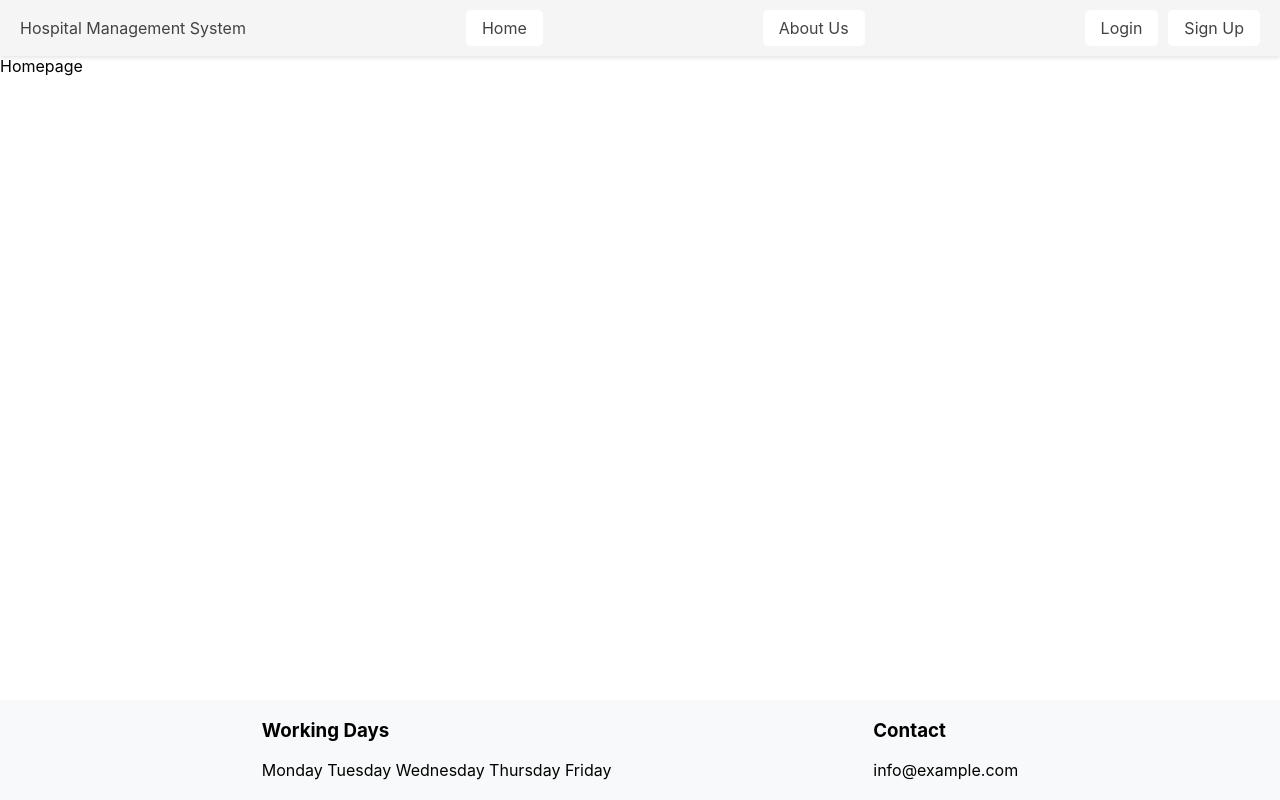
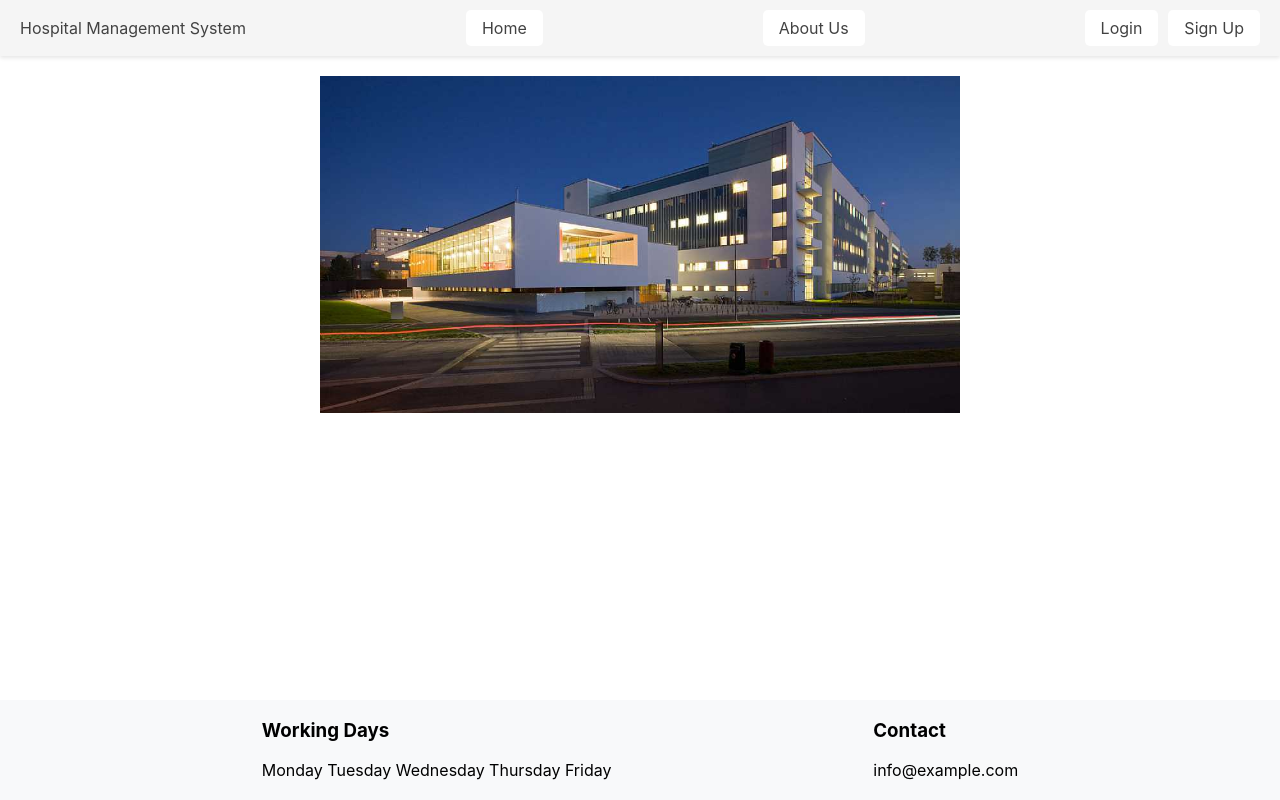
Before and after one commit to edaaydemir/WebServerProject, a React (Create React App) app in the folder hospital-management-system-app/: page / in a window 1280 px wide. Built offline with nearby package versions, Linux system fonts and the light colour scheme.

Commit message:
photo added

```diff
--- a/hospital-management-system-app/src/Homepage/homepage.js
+++ b/hospital-management-system-app/src/Homepage/homepage.js
@@ -2,13 +2,20 @@ import React, { useState } from "react";
 import Navbar from "../navbar";
 import Footer from "../footer";
 
+
 function Homepage() {
   return (
-    <div >
-      <Navbar></Navbar>
-      Homepage
-      <Footer></Footer>
-    </div>
+    <section>
+      <div>
+        <Navbar></Navbar>
+        <img
+          style={{ display: "block", width:"50%", margin: "20px auto" }}
+          src={"/hospital.jpg"}
+          alt="Hospital Image"
+        />
+        <Footer></Footer>
+      </div>
+    </section>
   );
 }
 
```
Also changed, not shown: hospital-management-system-app/public/hospital.jpg (added).
